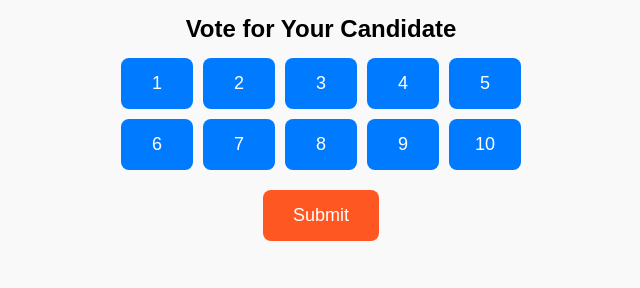
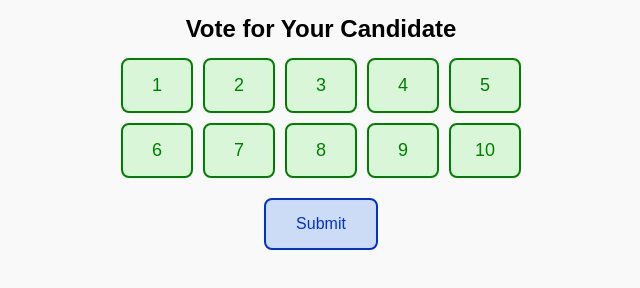
Before and after one commit to MartinaJohn/onam-voting-app, a website: page index.html in a window 1280 px wide. Shown: the whole page, without its empty margins (319-959 px from the left). Drawn offline with Linux system fonts and the light colour scheme.

Commit message:
Added some good css to buttons

```diff
--- a/index.html
+++ b/index.html
@@ -23,19 +23,33 @@
       button {
         padding: 15px;
         font-size: 18px;
-        border: none;
+        border: 2px solid green;
         border-radius: 8px;
-        background: #007bff;
-        color: white;
+        background: rgba(144, 238, 144, 0.3); /* light green transparent */
+        color: green;
         cursor: pointer;
+        transition: 0.3s;
+      }
+      button:hover {
+        background: rgba(144, 238, 144, 0.6);
       }
       button.selected {
-        background: #28a745;
+        background: green;
+        color: white;
       }
       #submit {
         margin-top: 20px;
         padding: 15px 30px;
-        background: #ff5722;
+        background: rgba(100, 149, 237, 0.3); /* cornflowerblue transparent */
+        color: #0033cc;
+        border: 2px solid #0033cc;
+        border-radius: 8px;
+        font-size: 16px;
+        cursor: pointer;
+        transition: 0.3s;
+      }
+      #submit:hover {
+        background: rgba(100, 149, 237, 0.6);
       }
       #message {
         margin-top: 15px;
```
